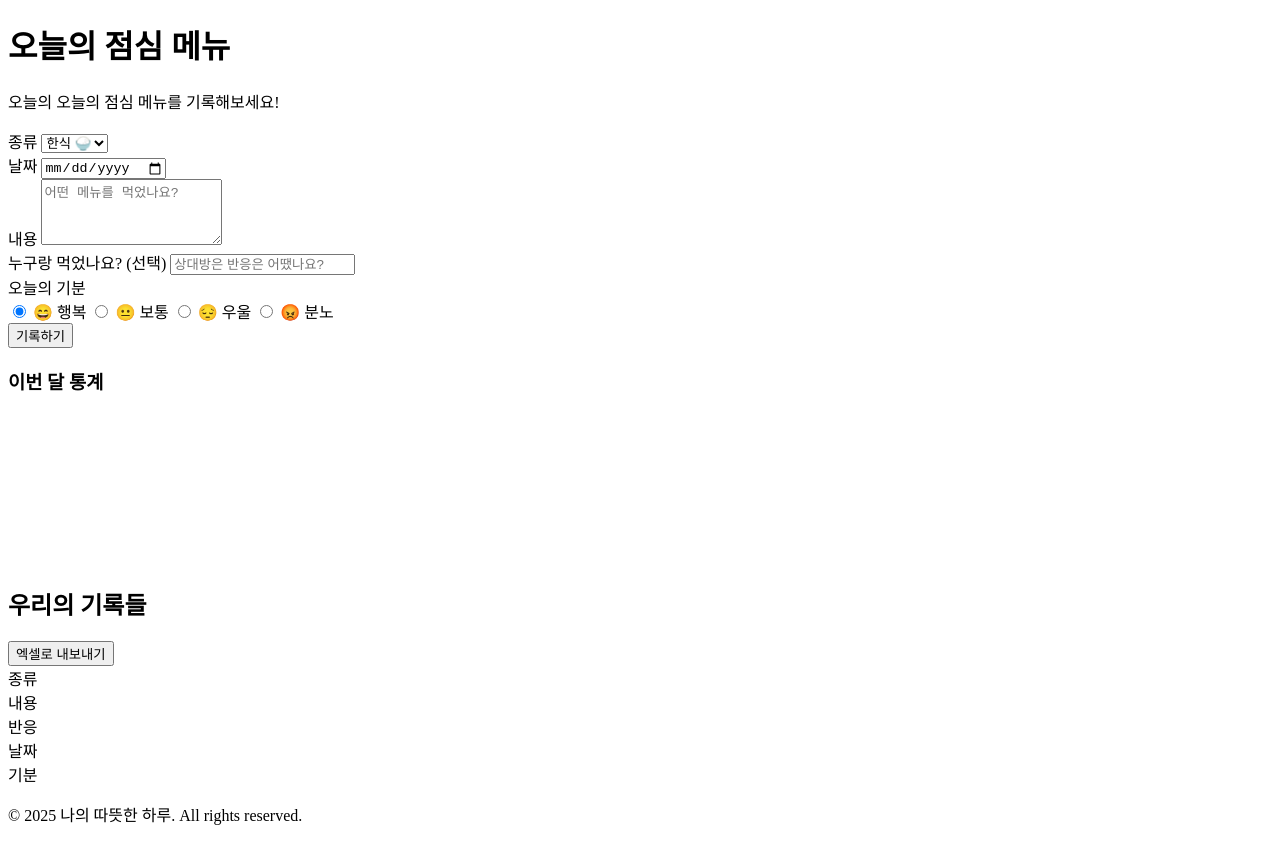
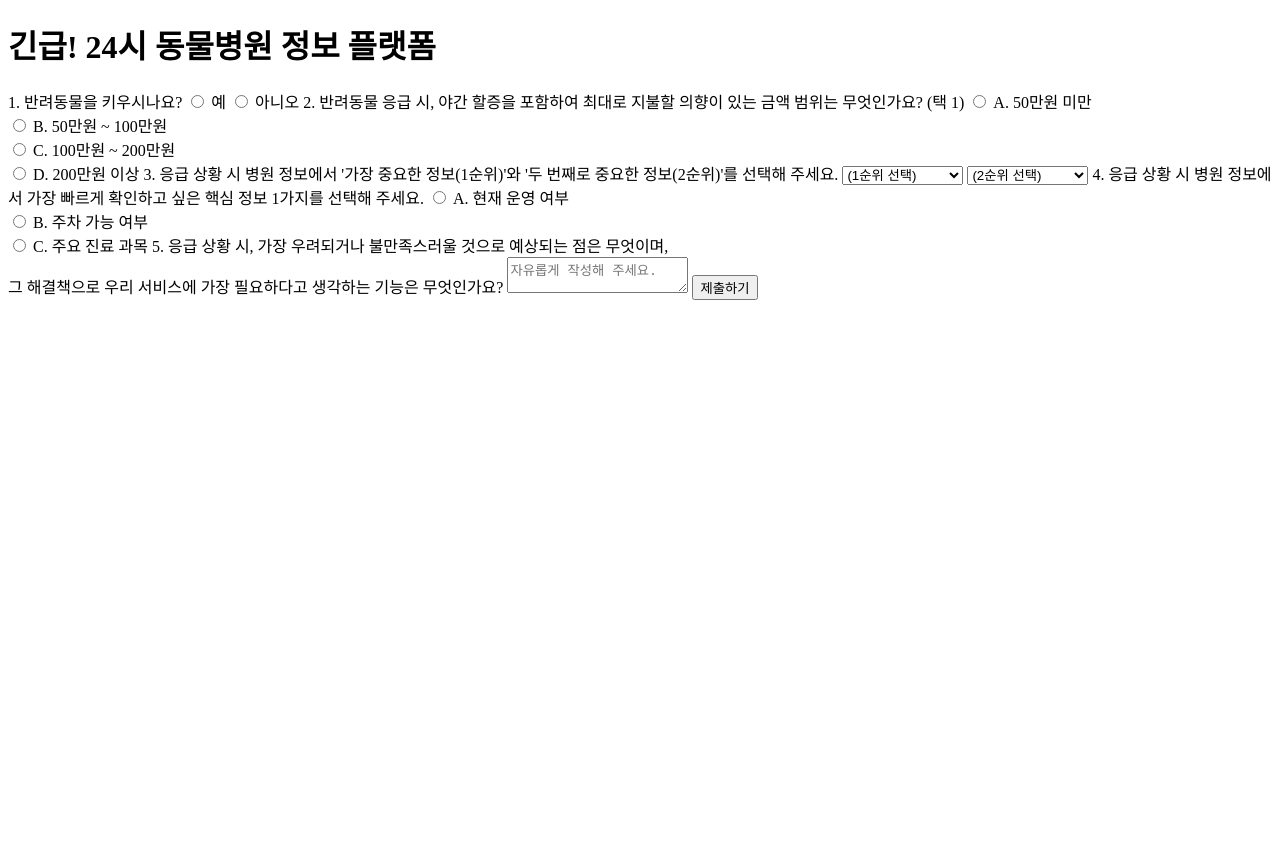
Before and after one commit to nayeon9759/SOS_animal, a plain HTML site: page index.html in a window 1280 px wide. After the commit the page ends 800 px from the top, so only its background shows below. Drawn offline with nearby package versions, Linux system fonts and the light colour scheme.

Commit message:
Revise index.html for animal hospital platform

```diff
--- a/index.html
+++ b/index.html
@@ -1,89 +1,53 @@
+<!-- index.html -->
 <!DOCTYPE html>
 <html lang="ko">
 <head>
-    <meta charset="UTF-8">
-    <meta name="viewport" content="width=device-width, initial-scale=1.0">
-    <title>오늘의 점심 메뉴</title>
-    <link rel="stylesheet" href="styles.css">
+  <meta charset="UTF-8" />
+  <meta name="viewport" content="width=device-width, initial-scale=1.0" />
+  <title>긴급! 24시 동물병원 정보 플랫폼</title>
+  <link rel="stylesheet" href="style.css" />
+  <script src="https://cdn.jsdelivr.net/npm/chart.js"></script>
 </head>
 <body>
-    <div class="container">
-        <header>
-            <h1>오늘의 점심 메뉴</h1>
-            <p>오늘의 오늘의 점심 메뉴를 기록해보세요!</p>
-        </header>
-        <main>
-            <form id="record-form">
-                <div class="form-group">
-                    <label for="type">종류</label>
-                    <select id="type" name="type">
-                        <option value="deed">한식 🍚</option>
-                        <option value="help">중식 🍜</option>
-                        <option value="help">일식 🍣</option>
-                        <option value="help">양식 🍝</option>
-                        <option value="help">기타 🥪</option>
-                    </select>
-                </div>
-                <div class="form-group">
-                    <label for="date">날짜</label>
-                    <input type="date" id="date" name="date" required>
-                </div>
-                <div class="form-group">
-                    <label for="content">내용</label>
-                    <textarea id="content" name="content" rows="4" placeholder="어떤 메뉴를 먹었나요?" required></textarea>
-                </div>
-                <div class="form-group">
-                    <label for="reaction">누구랑 먹었나요? (선택)</label>
-                    <input type="text" id="reaction" name="reaction" placeholder="상대방은 반응은 어땠나요?">
-                </div>
-                <div class="form-group">
-                    <label>오늘의 기분</label>
-                    <div class="mood-selector">
-                        <input type="radio" id="mood-happy" name="mood" value="행복" checked>
-                        <label for="mood-happy">😄 행복</label>
-                        <input type="radio" id="mood-proud" name="mood" value="보통">
-                        <label for="mood-proud">😐 보통</label>
-                        <input type="radio" id="mood-thankful" name="mood" value="우울">
-                        <label for="mood-thankful">😔 우울</label>
-                        <input type="radio" id="mood-moved" name="mood" value="분노">
-                        <label for="mood-moved">😡 분노</label>
-                    </div>
-                </div>
-                <button type="submit">기록하기</button>
-            </form>
+  <h1>긴급! 24시 동물병원 정보 플랫폼</h1>
+  <form id="surveyForm">
+    <label>1. 반려동물을 키우시나요?</label>
+    <input type="radio" name="q1" value="예" required> 예
+    <input type="radio" name="q1" value="아니오"> 아니오
 
-            <section class="stats-section">
-                <h3>이번 달 통계</h3>
-                <div class="chart-container">
-                    <canvas id="mood-chart"></canvas>
-                </div>
-            </section>
+    <label>2. 반려동물 응급 시, 야간 할증을 포함하여 최대로 지불할 의향이 있는 금액 범위는 무엇인가요? (택 1)</label>
+    <input type="radio" name="q2" value="50만원 미만"> A. 50만원 미만<br>
+    <input type="radio" name="q2" value="50~100만원"> B. 50만원 ~ 100만원<br>
+    <input type="radio" name="q2" value="100~200만원"> C. 100만원 ~ 200만원<br>
+    <input type="radio" name="q2" value="200만원 이상"> D. 200만원 이상
 
-            <section class="records-section">
-                <div class="section-header">
-                    <h2>우리의 기록들</h2>
-                    <button id="export-excel">엑셀로 내보내기</button>
-                </div>
-                <div class="records-list-container">
-                    <div class="records-header">
-                        <div>종류</div>
-                        <div>내용</div>
-                        <div>반응</div>
-                        <div>날짜</div>
-                        <div>기분</div>
-                    </div>
-                    <div id="records-container">
-                        <!-- 기록 목록이 여기에 동적으로 추가됩니다. -->
-                    </div>
-                </div>
-            </section>
-        </main>
-        <footer>
-            <p>&copy; 2025 나의 따뜻한 하루. All rights reserved.</p>
-        </footer>
-    </div>
-    <script src="https://cdn.jsdelivr.net/npm/chart.js"></script>
-    <script src="https://cdn.sheetjs.com/xlsx-latest/package/dist/xlsx.full.min.js"></script>
-    <script src="script.js"></script>
+    <label>3. 응급 상황 시 병원 정보에서 '가장 중요한 정보(1순위)'와 '두 번째로 중요한 정보(2순위)'를 선택해 주세요.</label>
+    <select name="q3_1" required>
+      <option value="">(1순위 선택)</option>
+      <option value="현재 운영 여부">A. 현재 운영 여부</option>
+      <option value="주차 가능 여부">B. 주차 가능 여부</option>
+      <option value="주요 진료 과목">C. 주요 진료 과목</option>
+    </select>
+    <select name="q3_2" required>
+      <option value="">(2순위 선택)</option>
+      <option value="현재 운영 여부">A. 현재 운영 여부</option>
+      <option value="주차 가능 여부">B. 주차 가능 여부</option>
+      <option value="주요 진료 과목">C. 주요 진료 과목</option>
+    </select>
+
+    <label>4. 응급 상황 시 병원 정보에서 가장 빠르게 확인하고 싶은 핵심 정보 1가지를 선택해 주세요.</label>
+    <input type="radio" name="q4" value="현재 운영 여부"> A. 현재 운영 여부<br>
+    <input type="radio" name="q4" value="주차 가능 여부"> B. 주차 가능 여부<br>
+    <input type="radio" name="q4" value="주요 진료 과목"> C. 주요 진료 과목
+
+    <label>5. 응급 상황 시, 가장 우려되거나 불만족스러울 것으로 예상되는 점은 무엇이며,<br>그 해결책으로 우리 서비스에 가장 필요하다고 생각하는 기능은 무엇인가요?</label>
+    <textarea name="q5" placeholder="자유롭게 작성해 주세요."></textarea>
+
+    <button type="submit">제출하기</button>
+  </form>
+
+  <canvas id="chart"></canvas>
+
+  <script src="script.js"></script>
 </body>
 </html>
```
